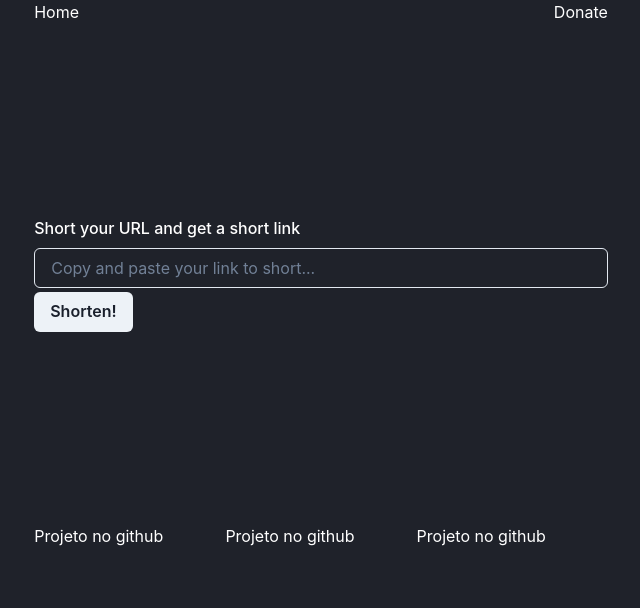
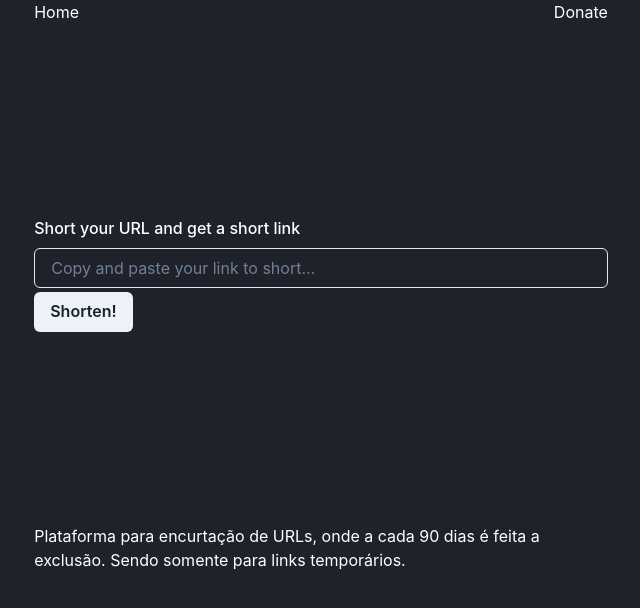
Before and after one commit to vinidevnator/snipit2u, a Next.js app: page / in a window 1280 px wide. Shown: the top 608 px of the page, without its empty margins (319-959 px from the left). Built offline with nearby package versions, Linux system fonts and the light colour scheme.

Commit message:
Move redirect to SSR method

```diff
--- a/src/components/Footer/index.tsx
+++ b/src/components/Footer/index.tsx
@@ -2,15 +2,12 @@ import { SimpleGrid, Box } from "@chakra-ui/react";
 
 export function Footer() {
   return (
-    <SimpleGrid columns={3}>
+    <SimpleGrid columns={1}>
       <Box>
-        <p>Projeto no github</p>
-      </Box>
-      <Box>
-        <p>Projeto no github</p>
-      </Box>
-      <Box>
-        <p>Projeto no github</p>
+        <p>
+          Plataforma para encurtação de URLs, onde a cada 90 dias é feita a
+          exclusão. Sendo somente para links temporários.
+        </p>
       </Box>
     </SimpleGrid>
   );
--- a/src/config/mongo-db.ts
+++ b/src/config/mongo-db.ts
@@ -1,13 +1,12 @@
 import { MongoClient, Document, Collection } from "mongodb";
 
 const uri = process.env.CLUSTER_MONGO_DB;
-const options = {};
 
 if (!process.env.CLUSTER_MONGO_DB) {
   throw new Error("Please add your Mongo URI to .env.local");
 }
 
-const client = new MongoClient(uri!, options);
+const client = new MongoClient(uri!);
 
 export async function collectionDb(
   collection: string
--- a/src/pages/index.tsx
+++ b/src/pages/index.tsx
@@ -1,24 +1,18 @@
-import { Container, Flex, Box } from "@chakra-ui/react";
+import { Container, Flex } from "@chakra-ui/react";
 import { useRouter } from "next/router";
-import { useEffect } from "react";
 import { Footer } from "../components/Footer";
 
 import { ShortUrlForm } from "../components/Form/shorturl";
 import { Header } from "../components/Header";
+import { NextPageContext } from "next";
+
+interface IGetResponse {
+  getUrl: string;
+  message: string;
+}
 
 export default function App() {
   const router = useRouter();
-  const { c } = router.query;
-
-  useEffect(() => {
-    if (c) {
-      fetch(`/api/shortlink/get?shortUrl=` + c).then((res) => {
-        res.json().then((data) => {
-          window.location.replace(data.getUrl);
-        });
-      });
-    }
-  }, [c]);
 
   return (
     <Container>
@@ -30,3 +24,27 @@ export default function App() {
     </Container>
   );
 }
+
+export async function getServerSideProps(context: NextPageContext) {
+  if (context.query.c) {
+    const shortUrlId = context.query.c;
+    const baseUrl = process.env.BASE_URL as string;
+
+    const fetchUrl = await fetch(
+      baseUrl + `/api/shortlink/get?shortUrl=` + shortUrlId
+    ).then(async (response) => await response.json());
+
+    const { getUrl } = fetchUrl;
+
+    return {
+      redirect: {
+        destination: getUrl ?? "/",
+        permanent: true,
+      },
+    };
+  }
+
+  return {
+    props: {},
+  };
+}
```
Also changed, not shown: src/pages/_app.tsx (+4 -5 lines), src/pages/api/shortlink/get.ts (line endings or trailing spaces), 1 other file (tests, documents, lock files or other folders).
